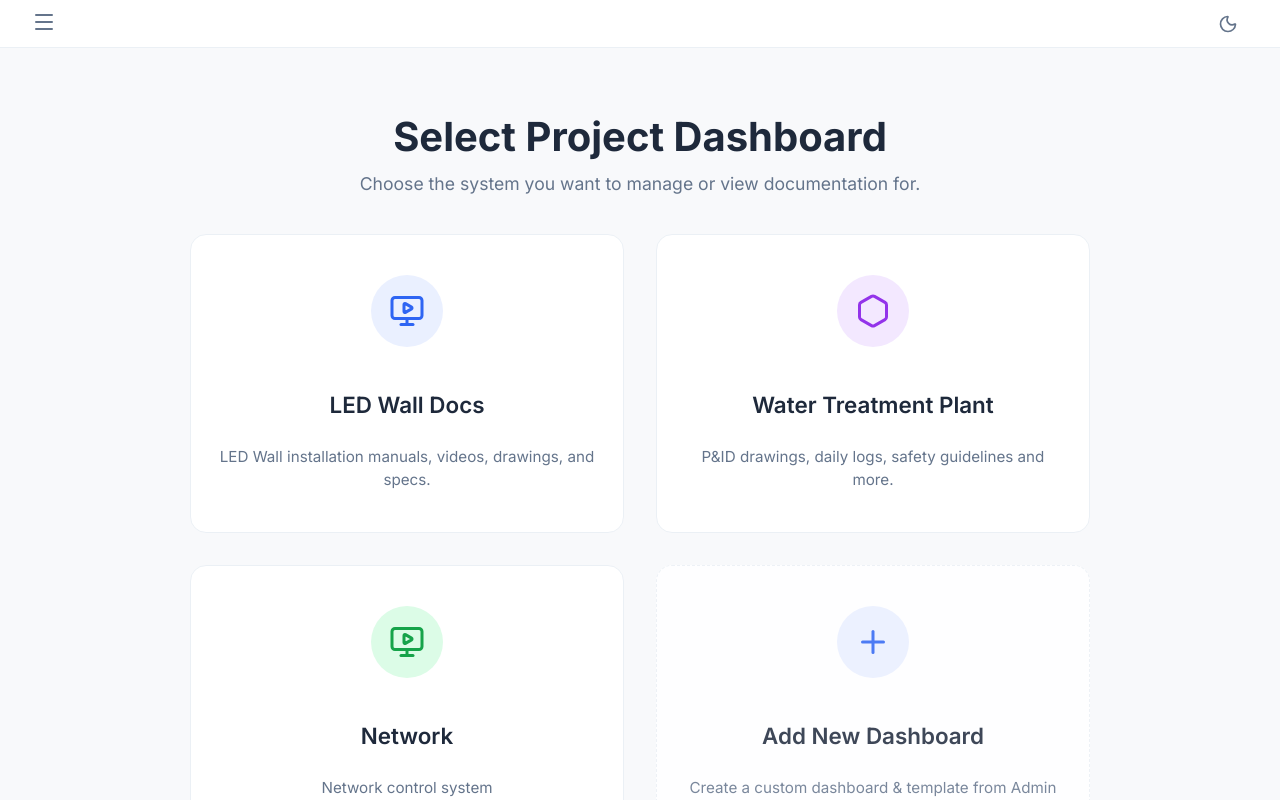
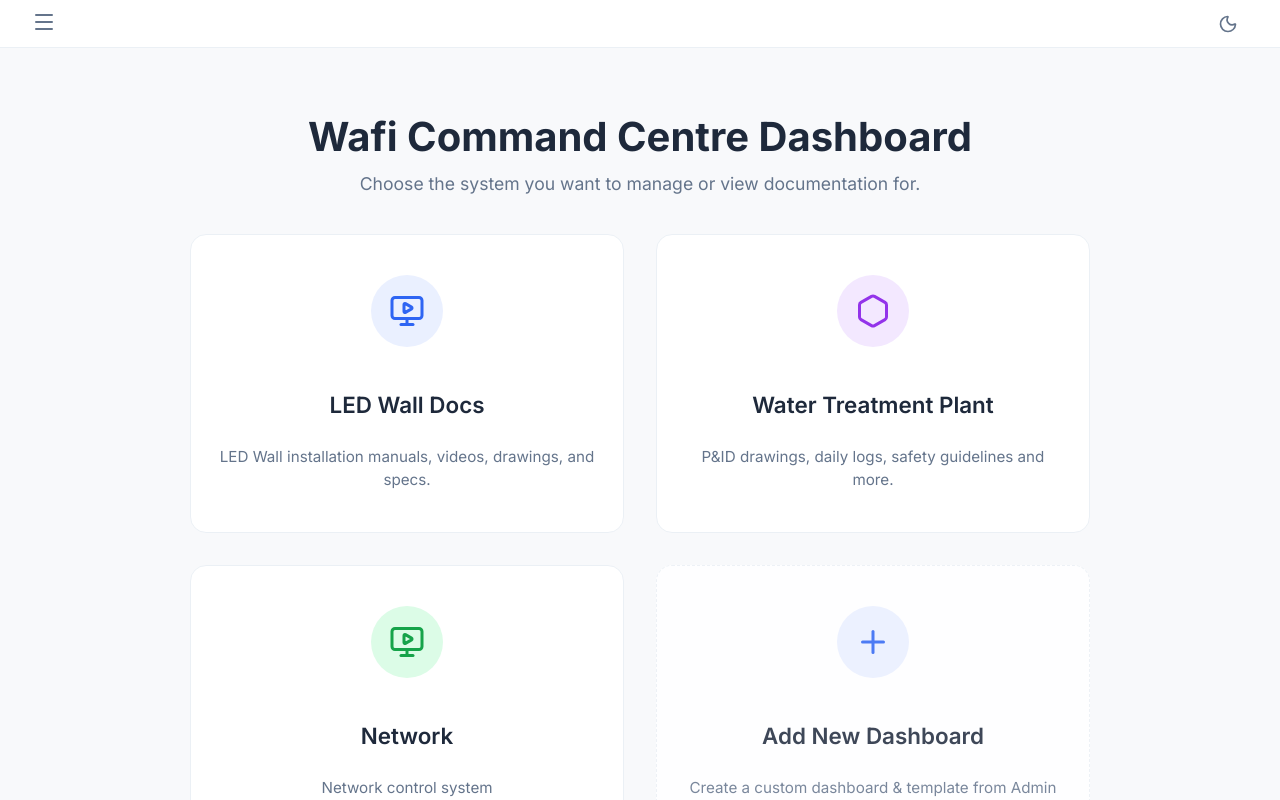
Before and after one commit to sachin09999/Led_Webpage, a Next.js app: page / in a window 1280 px wide. Built offline with nearby package versions, Linux system fonts and the light colour scheme.

Commit message:
Update main hub heading to Wafi Command Centre Dashboard

```diff
--- a/src/app/page.js
+++ b/src/app/page.js
@@ -20,7 +20,7 @@ export default async function MainHub() {
       textAlign: 'center',
       padding: '2rem 1rem'
     }}>
-      <h1 style={{ fontSize: '2.5rem', marginBottom: '0.75rem', fontWeight: 700 }}>Select Project Dashboard</h1>
+      <h1 style={{ fontSize: '2.5rem', marginBottom: '0.75rem', fontWeight: 700 }}>Wafi Command Centre Dashboard</h1>
       <p style={{ color: 'var(--text-muted)', marginBottom: '2.5rem', fontSize: '1.1rem', maxWidth: '600px' }}>
         Choose the system you want to manage or view documentation for.
       </p>
```
